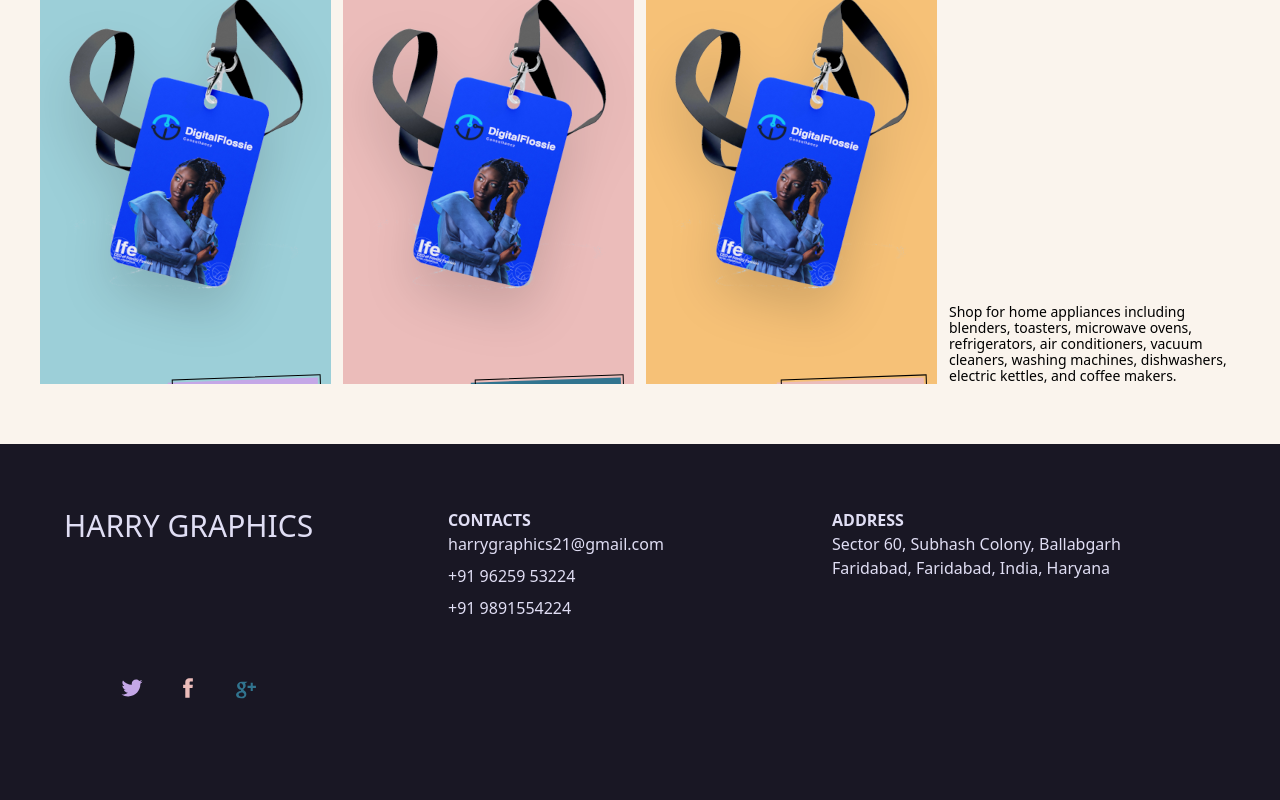
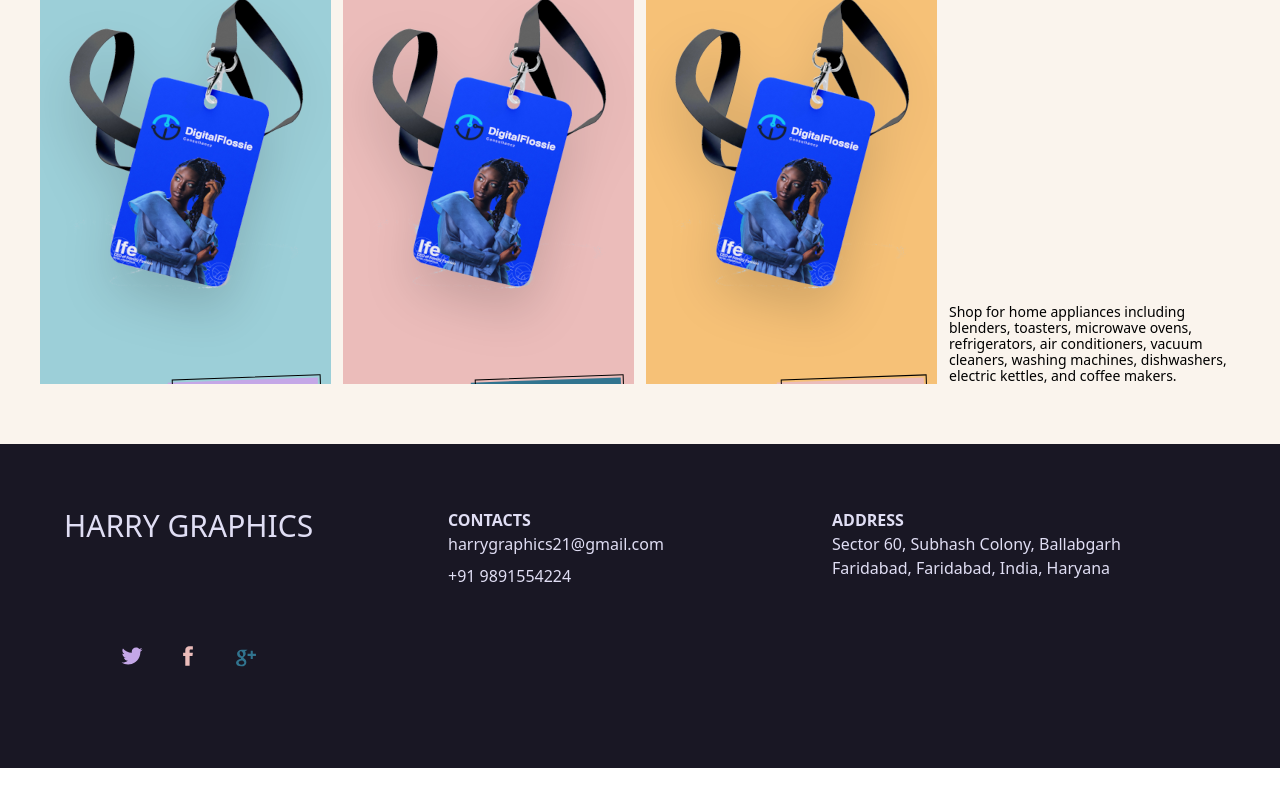
Before and after one commit to vikram-parashar/harry-graphics-site, a Next.js app: page / in a window 1280 px wide. Shown: the part 2136-2936 px from the top of the page. After the commit the page ends 2904 px from the top, so only its background shows below. Built offline with nearby package versions, Linux system fonts and the light colour scheme.

Commit message:
remove one of contact no.

```diff
--- a/components/Footer.tsx
+++ b/components/Footer.tsx
@@ -11,7 +11,6 @@
         <div className="mb-8 lg:w-1/3">
           <h5 className="font-bold">CONTACTS</h5>
           <p className="mb-2">harrygraphics21@gmail.com</p>
-          <p className="mb-2">+91 96259 53224</p>
           <p className="mb-2">+91 9891554224</p>
         </div>
         {/* Address */}
```
